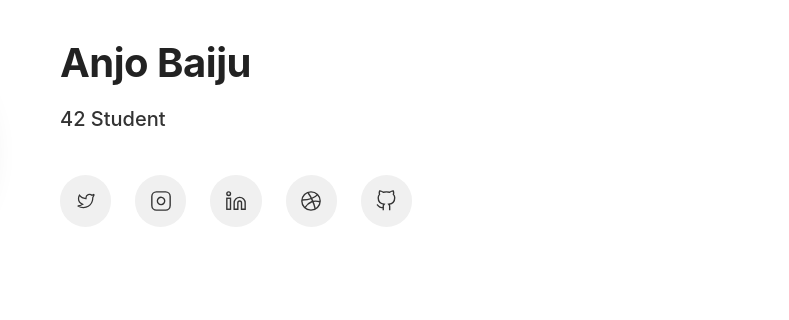
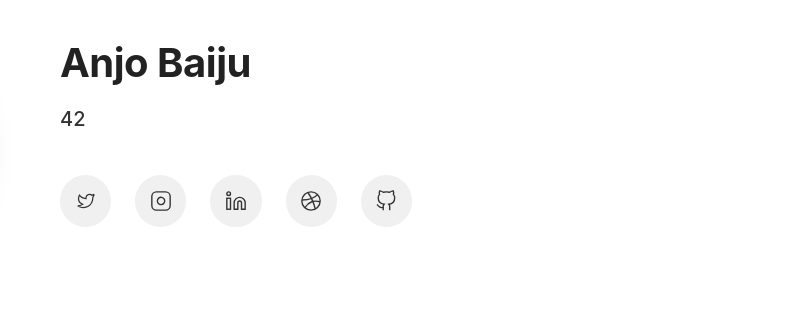
Before and after one commit to anjofficial/anjo, a plain HTML site: page index.html in a window 1280 px wide. Shown: the part 255-575 px from the top of the page, 476-1265 px from the left. Drawn offline with Linux system fonts and the light colour scheme.

Commit message:
Update 42

```diff
--- a/index.html
+++ b/index.html
@@ -283,7 +283,7 @@
                 </div>
                 <div class="profile-content">
                     <h1 class="profile-name">Anjo Baiju</h1>
-                    <p class="profile-tagline">42 Student</p>
+                    <p class="profile-tagline">42</p>
                     <div class="social-links">
                         <a href="#" class="social-link" aria-label="Twitter">
                             <svg class="social-icon twitter-icon" viewBox="0 0 24 24" xmlns="http://www.w3.org/2000/svg">
```
